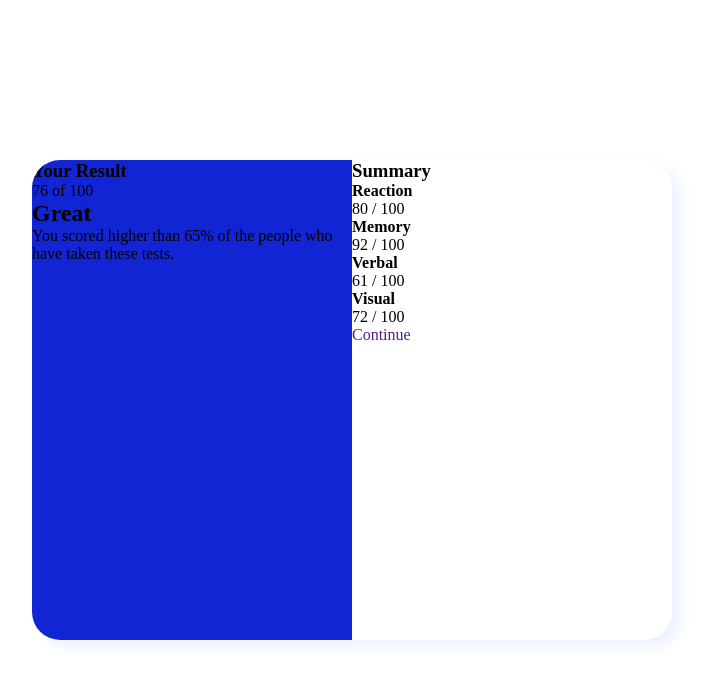
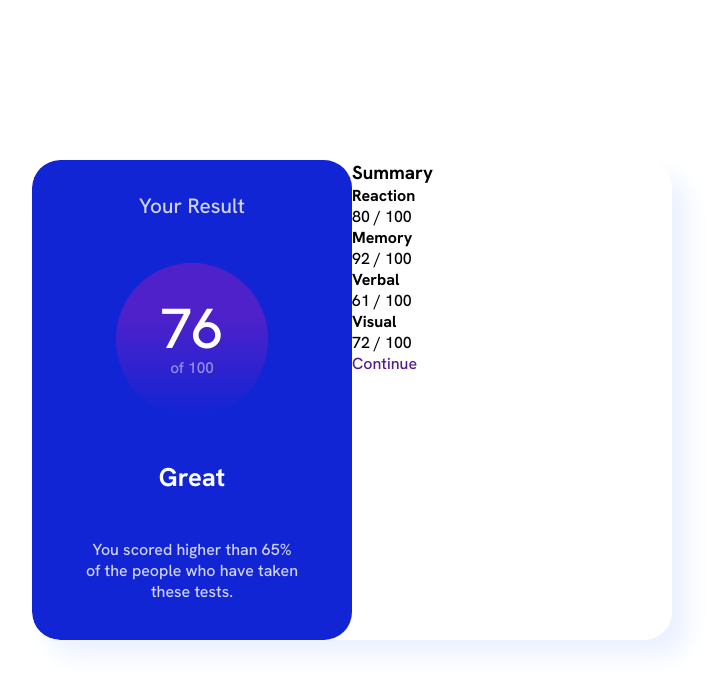
Before and after one commit to ayrtton/results-summary-component, a plain HTML site: page index.html in a window 1280 px wide. Shown: the whole page, without its empty margins (288-1003 px from the left). Drawn offline with Linux system fonts and the light colour scheme.

Commit message:
Set results div styles for desktop devices

```diff
--- a/index.html
+++ b/index.html
@@ -12,8 +12,8 @@
             <div class="results">
                 <h3>Your Result</h3>
                 <div class="circle">
-                    76
-                    of 100
+                    <span>76</span>
+                    <span>of 100</span>
                 </div>
                 <h2>Great</h2>
                 <p>You scored higher than 65% of the people who have taken these tests.</p>
--- a/style.scss
+++ b/style.scss
@@ -1,3 +1,5 @@
+@import url('https://fonts.googleapis.com/css2?family=Hanken+Grotesk:wght@500;700;800&display=swap');
+
 // Primary
 $light_red: hsl(0, 100%, 67%);
 $orange_yellow: hsl(39, 100%, 56%);
@@ -21,6 +23,7 @@ $dark_gray_blue: hsl(224, 30%, 27%);
     padding: 0;
     box-sizing: border-box;
     text-decoration: none;
+    font-family: 'Hanken Grotesk', sans-serif;
 
     main {
         position: absolute;
@@ -33,15 +36,98 @@ $dark_gray_blue: hsl(224, 30%, 27%);
         justify-content: center;
         border-radius: 3.5vh;
         overflow: hidden;
-        box-shadow: 9px 7px 15px $pale_blue;
+        box-shadow: 1rem 1rem 1.5rem $pale_blue;
 
         .results {
             width: 50%;
             background-color: $cobalt_blue;
+            color: $white;
+            display: flex;
+            flex-direction: column;
+            justify-content: space-between;
+            align-items: center;
+            text-align: center;
+            border-radius: 3.5vh;
+            padding: 5% 8% 6%;
+
+            h3, p {
+                font-weight: 500;
+                opacity: 0.8;
+            }
+
+            .circle {
+                background: $violet_blue;
+                background: linear-gradient($violet_blue 35%, $persian_blue);
+                width: 70%;
+                aspect-ratio: 1 / 1;
+                border-radius: 100%;
+                display: flex;
+                flex-direction: column;
+                align-items: center;
+                justify-content: center;
+
+                span:first-child {
+                    font-size: 4.4vw;
+                    line-height: 4.4vw;
+                }
+
+                span:nth-child(2) {
+                    font-size: 1.2vw;
+                    opacity: 0.5;
+                }
+            }
         }
 
         .summary {
             width: 50%;
         }
     }
+
+    @media (min-width: 1024px) {
+        .results {
+            h3 {
+                font-size: 1.3rem;
+            }
+
+            h2 {
+                font-size: 1.6rem;
+            }
+
+            p {
+                font-size: 1rem;
+            }
+        }
+    }
+
+    @media (min-width: 1440px) {
+        .results {
+            h3 {
+                font-size: 1.6rem;
+            }
+
+            h2 {
+                font-size: 2rem;
+            }
+
+            p {
+                font-size: 1.2rem;
+            }
+        }
+    }
+
+    @media (min-width: 2560px) {
+        .results {
+            h3 {
+                font-size: 2.5rem;
+            }
+
+            h2 {
+                font-size: 3.2rem;
+            }
+
+            p {
+                font-size: 2rem;
+            }
+        }
+    }
 }
```
Also changed, not shown: style.css, 1 other file.
